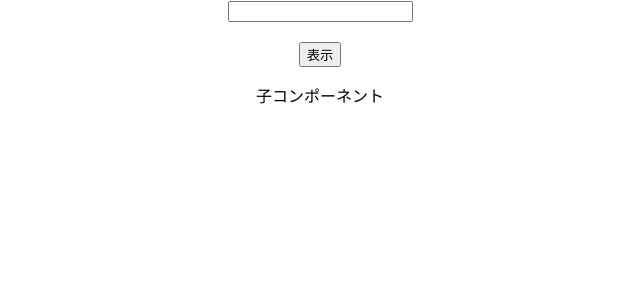
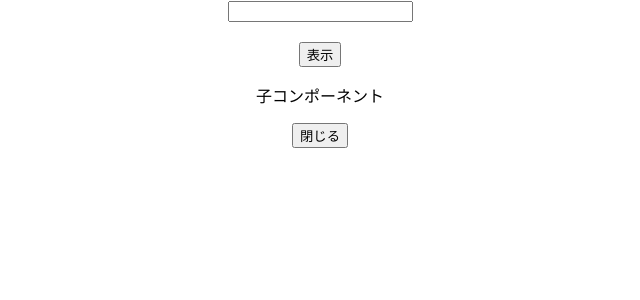
Before and after one commit to umedanaoyuki/react-levelup, a React (Create React App) app in the folder react-levelup/: page / in a window 1280 px wide. Both pictures are taken after a click on the button "表示". Shown: the top 300 px of the page, without its empty margins (320-960 px from the left). Built offline with nearby package versions, Linux system fonts and the light colour scheme.

Commit message:
再レンダリングの罠を実装

```diff
--- a/react-levelup/src/App.js
+++ b/react-levelup/src/App.js
@@ -15,9 +15,11 @@ function App() {
 
   const onClickOpen = () => {
     setOpen(!open);
-  }
+  };
 
-
+  const onClickClose = () => {
+    setOpen(false);
+  };
 
 
   return (
@@ -26,7 +28,7 @@ function App() {
       <br />
       <br />
       <button onClick={onClickOpen}>表示</button>
-      <ChildArea open={open}/>
+      <ChildArea open={open} onClickClose={onClickClose}/>
     </div>
   );
 }
--- a/react-levelup/src/ChildArea.jsx
+++ b/react-levelup/src/ChildArea.jsx
@@ -8,7 +8,7 @@ const style = {
 };
 
 
-export const ChildArea = memo(({open}) => {
+export const ChildArea = memo(({open, onClickClose}) => {
 
   console.log("ChildAreaがレンダリングされた");
 
@@ -17,11 +17,13 @@ export const ChildArea = memo(({open}) => {
     console.log("...");
   });
 
-
-
   return (
     <>
-      {open ? (<div style={style}><p>子コンポーネント</p></div>) : null}
+      {open ? (
+        <div style={style}>
+          <p>子コンポーネント</p>
+          <button onClick={onClickClose}>閉じる</button>
+          </div>) : null}
     </>
   );
 });
```
